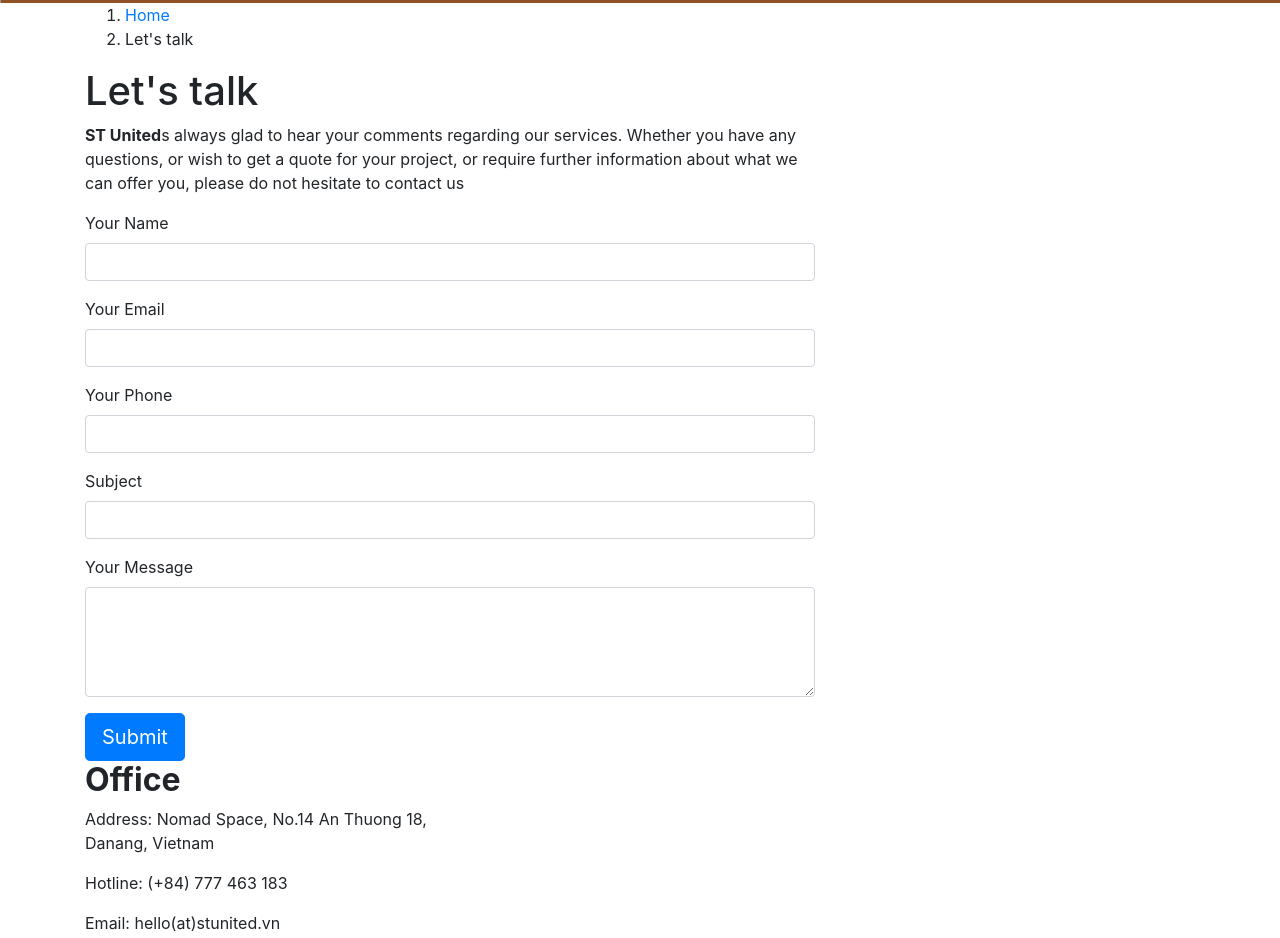
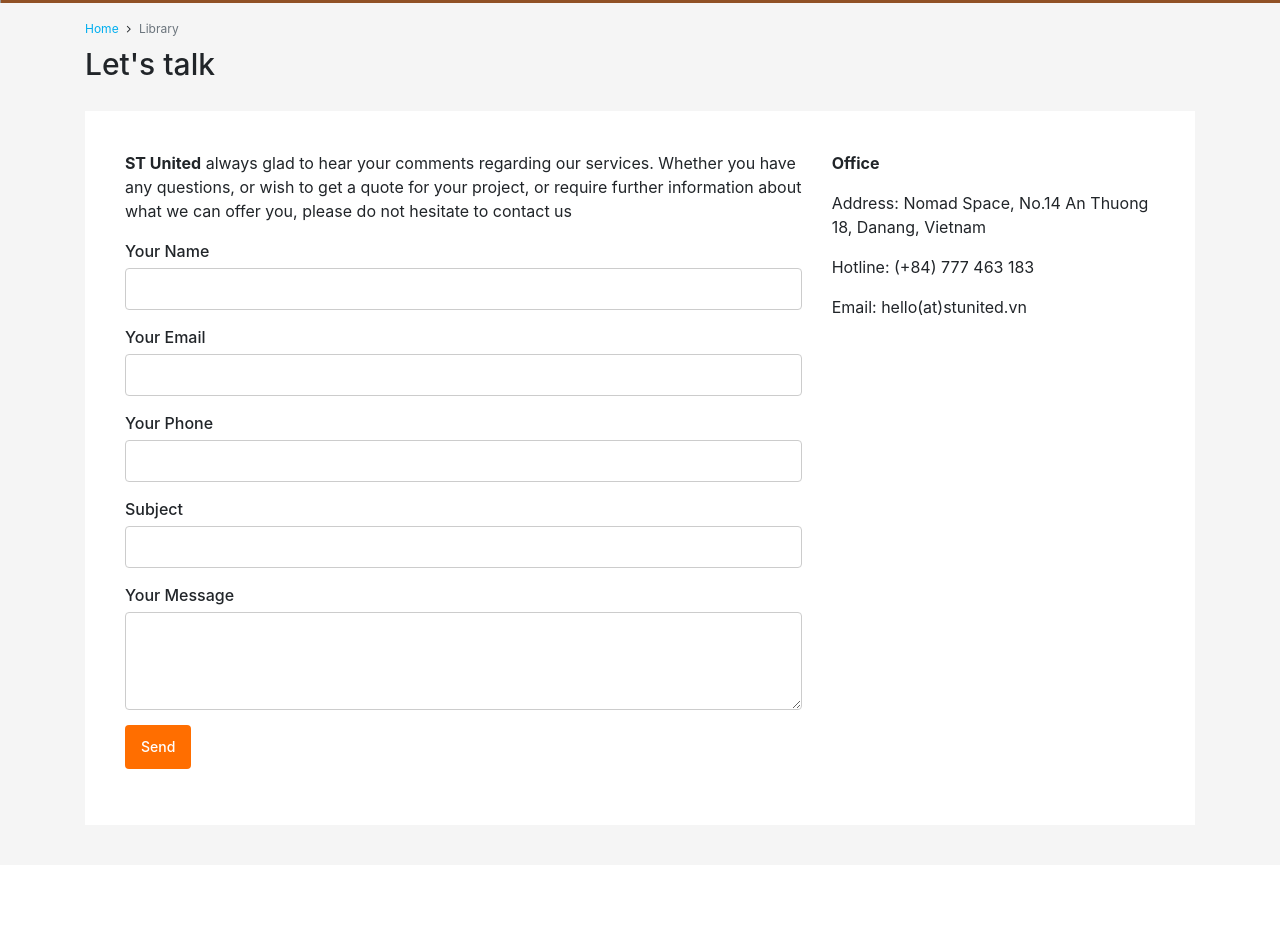
Before and after one commit to DungLe1603/stu-dungle-html-css-bootstrap, a plain HTML site: page index.html in a window 1280 px wide. Shown: the part 397-1335 px from the top of the page. After the commit the page ends 1262 px from the top, so only its background shows below. Drawn offline with nearby package versions, Linux system fonts and the light colour scheme.

Commit message:
[main] view desktop

```diff
--- a/css/style.css
+++ b/css/style.css
@@ -1,5 +1,6 @@
 /* Small and Medium devices (phones, tablets) */
 @media only screen and (max-width: 991px) {
+  /* Style for header  */
   .header {
     height: 62px;
     background: #00aeef;
@@ -51,9 +52,16 @@
     float: right;
     margin: 10px 0;
   }
+
+  /* Style for main article */
+  .page-title .page-title-header {
+    font-size: 22px;
+    line-height: 38px;
+  }
 }
 /* Large devices (laptops/desktops, 992px and up) */
 @media only screen and (min-width: 992px) {
+  /* Style for header  */
   .banner-caption { transform: translateY(20px); }
   .header {
     position: absolute;
@@ -82,14 +90,29 @@
   .navbar a:hover {
     color: #00AEEF;
   }
+
+  /* Style for main article */
+  .page-title .page-title-header {
+    font-size: 30px;
+    line-height: 38px;
+  }
 }
 /* Small devices (phones, 600px and down) */
 @media only screen and (max-width: 768px) {
-
+  .content {
+    padding: 25px;
+    font-size: 12px;
+    line-height: 22px;
+  }
 }
 /* Medium devices (landscape tablets, 768px and up) */
 @media only screen and (min-width: 768px) {
-
+  .content {
+    font-size: 16px;
+    padding: 40px;
+    line-height: 24px;
+    font-weight: 300px;
+  }
 }
 
 .display-none {
@@ -107,6 +130,8 @@
 header, main, footer {
   position: relative;
 }
+
+/* Style for header */
 .dropdown-menu {
   border-radius: unset;
   margin: 0;
@@ -140,3 +165,62 @@ header, main, footer {
   font-size: 20px;
   line-height: 24px;
 }
+
+/* Style for main article */
+.title {
+  padding: 20px 0;
+}
+.main-section {
+  padding-bottom: 40px;
+  background: #f5f5f5;
+}
+.breadcrumb {
+  padding: 0;
+  margin-bottom: 10px;
+  background: none;
+}
+.breadcrumb-item:before {
+  content: none !important;
+}
+.breadcrumb-item+.breadcrumb-item {
+  padding-left: 0;
+}
+.breadcrumb li {
+  font-size: 12px;
+  line-height: 12px;
+}
+.breadcrumb-item a {
+  color: #00AEEF;
+  font-weight: 400px;
+}
+.content {
+  background: #fff;
+}
+.submit {
+  color: #fff;
+  font-size: 14px;
+  font-weight: 500;
+  line-height: 1.42857;
+  margin-bottom: 16px;
+  padding: 11px 15px;
+  background: #FF6E00;
+  border-radius: 4px;
+}
+.form-group {
+  margin-bottom: 15px;
+}
+.form-control {
+  font-size: 14px;
+  height: 42px;
+  padding: 6px 15px;
+  color: #959595;
+  border: 1px solid #ccc;
+  border-radius: 4px;
+  background-color: #fff;
+}
+.form-label {
+  font-size: 16px;
+  font-weight: 500;
+  margin-bottom: 5px;
+  line-height: 24px;
+}
--- a/index.html
+++ b/index.html
@@ -62,60 +62,58 @@
       </div>
     </div>
   </header>
-  <main>
+  <main class="main-section">
     <div class="container">
       <div class="title">
-        <div class="row">
-          <div class="col-12">
-            <ol>
-              <li><a href="#">Home</a></li>
-              <li><p>Let's talk</p></li>
-            </ol>
-            <div class="page-title">
-              <h1>Let's talk</h1>
-            </div>
-          </div>
+        <nav aria-label="breadcrumb">
+          <ol class="breadcrumb">
+            <li class="breadcrumb-item"><a href="#">Home</a><i class="fa fa-angle-right mx-2" aria-hidden="true"></i></li>
+            <li class="breadcrumb-item active" aria-current="page">Library</li>
+          </ol>
+        </nav>
+        <div class="page-title">
+          <h1 class="page-title-header">Let's talk</h1>
         </div>
       </div>
       <div class="content">
-        <div class="row">
-          <article>
-            <div class="col-12 col-sm-8">
+        <article>
+          <div class="row">
+            <div class="col-xs-12 col-md-8">
               <div class="content-column">
-                <p><strong>ST United</strong>s always glad to hear your comments regarding our services. Whether you have any questions, or wish to get a quote for your project, or require further information about what we can offer you, please do not hesitate to contact us</p>
+                <p><strong>ST United</strong> always glad to hear your comments regarding our services. Whether you have any questions, or wish to get a quote for your project, or require further information about what we can offer you, please do not hesitate to contact us</p>
               </div>
-              <form action="#">
+              <form action="#" class="article-form">
                 <div class="form-group">
-                  <label for="name">Your Name</label>
+                  <label class="form-label" for="name">Your Name</label>
                   <input type="text" class="form-control" name="name">
                 </div>
                 <div class="form-group">
-                  <label for="email">Your Email</label>
+                  <label class="form-label" for="email">Your Email</label>
                   <input type="text" class="form-control" name="email">
                 </div>
                 <div class="form-group">
-                  <label for="phone">Your Phone</label>
+                  <label class="form-label" for="phone">Your Phone</label>
                   <input type="text" class="form-control" name="phone">
                 </div>
                 <div class="form-group">
-                  <label for="subject">Subject</label>
+                  <label class="form-label" for="subject">Subject</label>
                   <input type="text" class="form-control" name="subject">
                 </div>
                 <div class="form-group">
-                  <label for="message">Your Message</label>
+                  <label class="form-label" for="message">Your Message</label>
                   <textarea name="message" class="form-control" rows="4"></textarea>
                 </div>
-                <button type="submit" class="btn btn-primary btn-lg">Submit</button>
+                <button type="submit" class="btn submit">Send</button>
               </form>
             </div>
-            <div class="col-12 col-sm-4">
-              <h2><strong>Office</strong></h2>
+            <div class="col-xs-12 col-md-4">
+              <p><strong>Office</strong></p>
               <p>Address: Nomad Space, No.14 An Thuong 18, Danang, Vietnam</p>
               <p>Hotline: (+84) 777 463 183</p>
               <p>Email: hello(at)stunited.vn</p>
             </div>
-          </article>
-        </div>
+          </div>
+        </article>
       </div>
     </div>
   </main>
```
